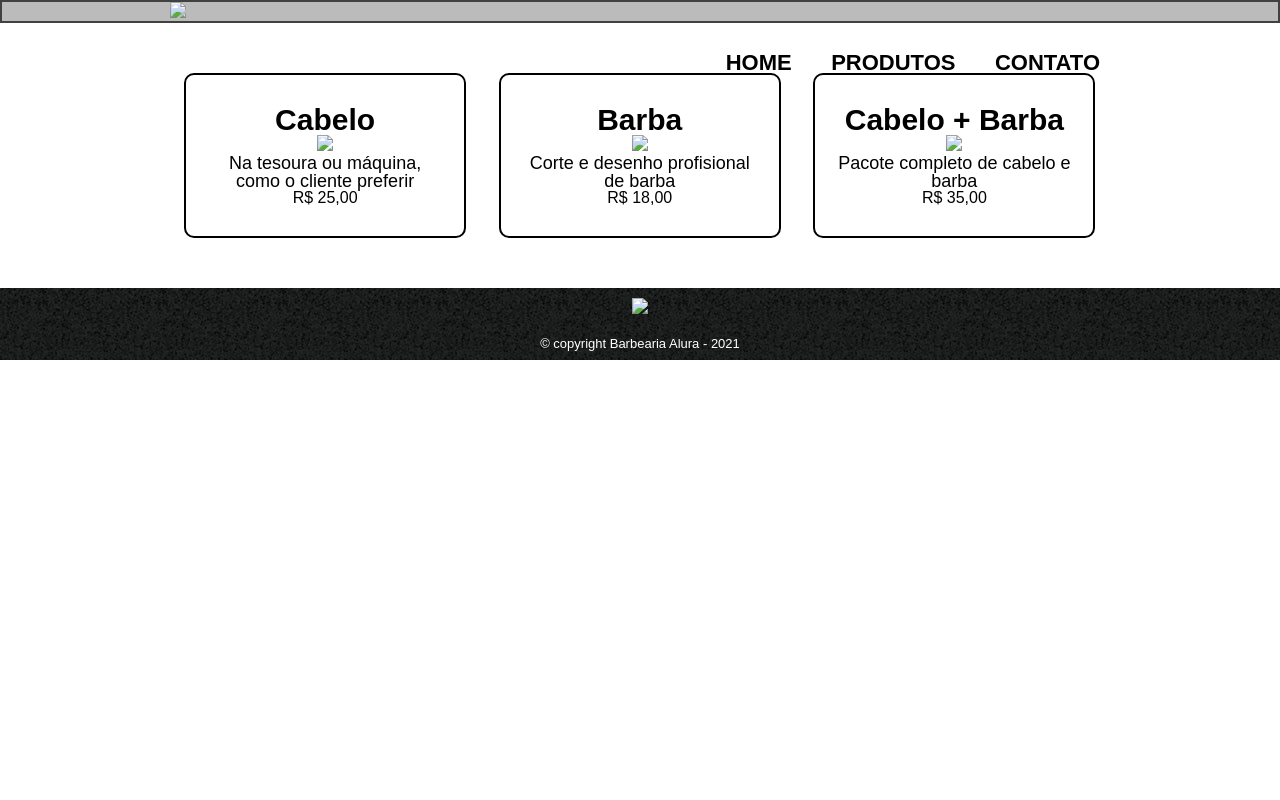
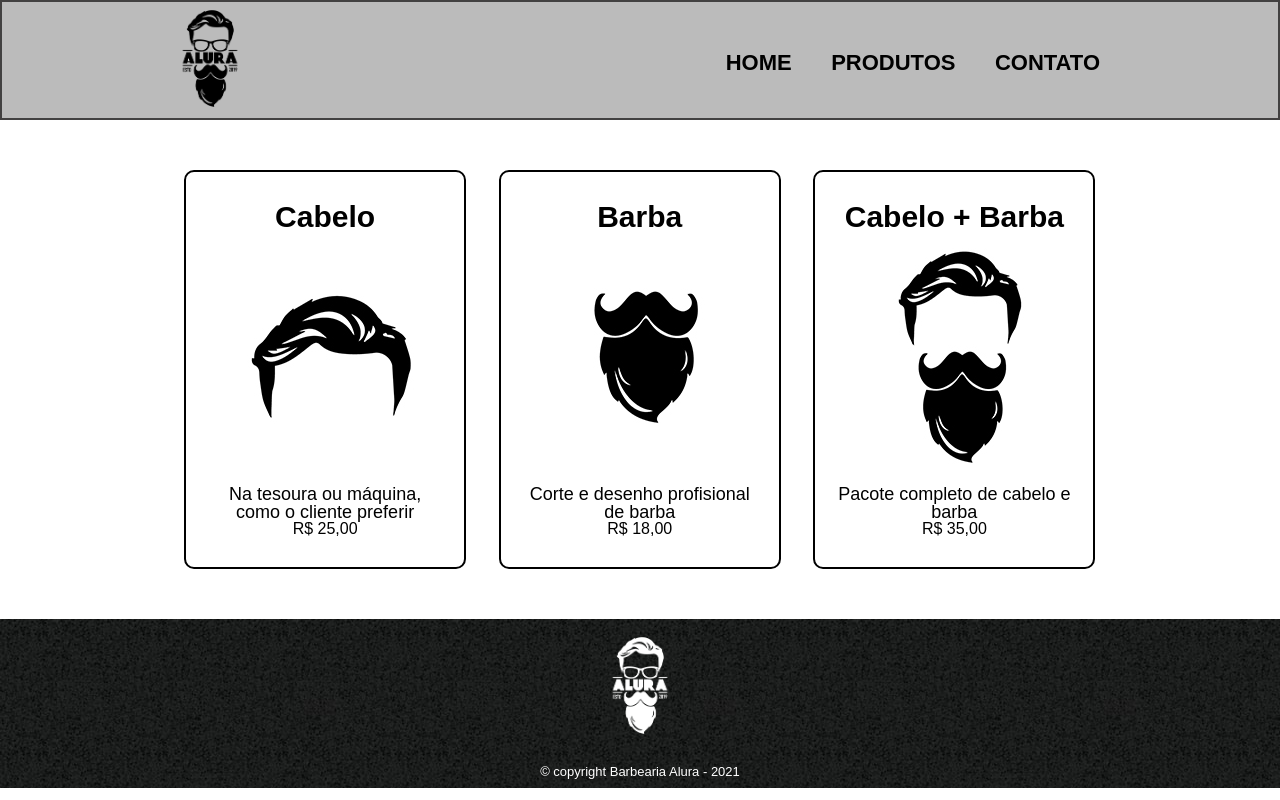
Before and after one commit to Rubens-Oliveira/Barbearia-Alura, a plain HTML site: page produtos.html in a window 1280 px wide. Drawn offline with Linux system fonts and the light colour scheme.

Commit message:
Update produtos.html

```diff
--- a/produtos.html
+++ b/produtos.html
@@ -10,7 +10,7 @@
 	<body>
 		<header>
 			<div class="caixa">
-				<h1><img class="logo" src="logo.png"></h1>
+				<h1><img class="logo" src="imagens/logo.png"></h1>
 
 				<nav>
 					<ul>
@@ -26,19 +26,19 @@
 			<ul class="produtos">
 				<li>
 					<h2>Cabelo</h2>
-					<img src="cabelo.jpg">
+					<img src="imagens/cabelo.jpg">
 					<p class="produto-descricao">Na tesoura ou máquina, como o cliente preferir</p>
 					<p class="produto-preço">R$ 25,00</p>
 				</li>
 				<li>
 					<h2>Barba</h2>
-					<img  src="barba.jpg">
+					<img  src="imagens/barba.jpg">
 					<p class="produto-descricao">Corte e desenho profisional de barba</p>
 					<p class="produto-preço">R$ 18,00</p>
 				</li>
 				<li>
 					<h2>Cabelo + Barba</h2>
-					<img src="cabelo+barba.jpg">
+					<img src="imagens/cabelo+barba.jpg">
 					<p class="produto-descricao">Pacote completo de cabelo e barba</p>
 					<p class="produto-preço"> R$ 35,00</p>
 				</li>
@@ -46,7 +46,7 @@
 		</main>
 
 		<footer>
-			<img class="rodape" src="logo-branco.png">
+			<img class="rodape" src="imagens/logo-branco.png">
 			<p class="copyright">&copy; copyright Barbearia Alura - 2021</p>
 		</footer>
 	</body>
```
